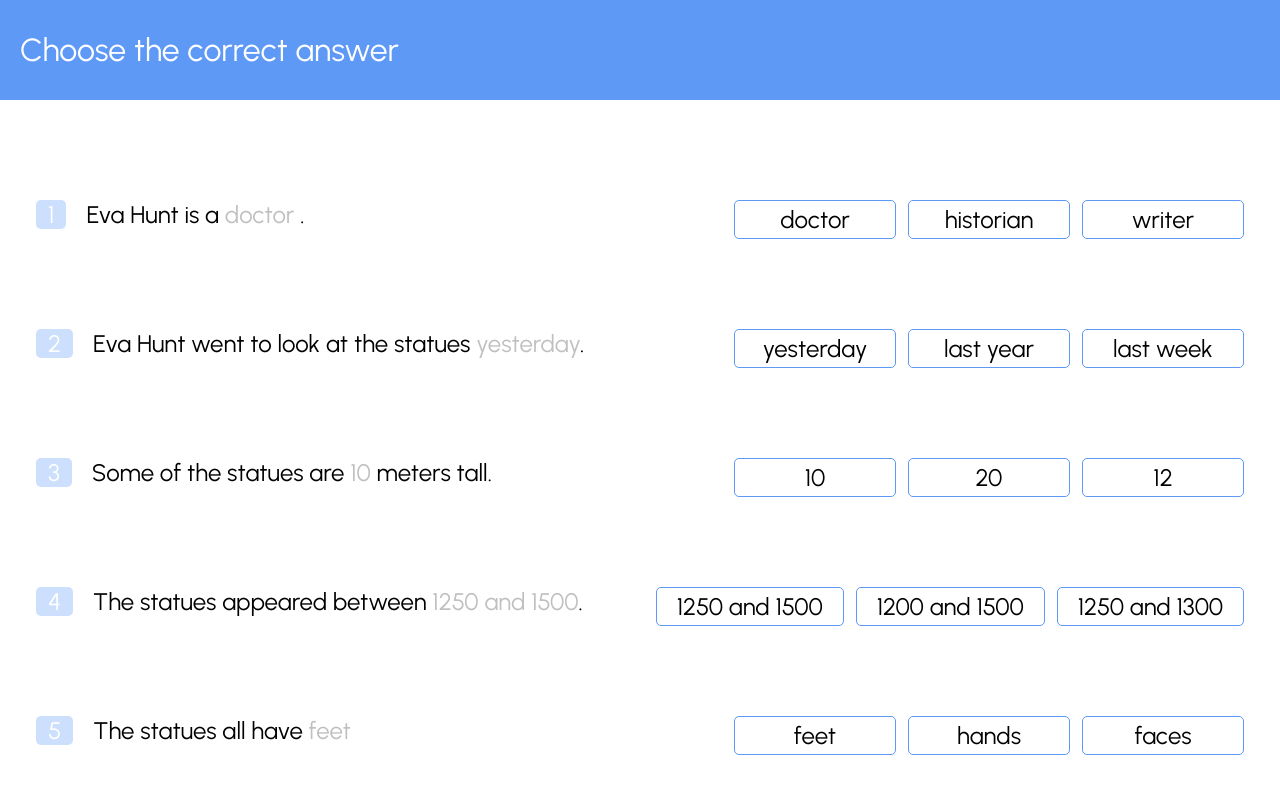
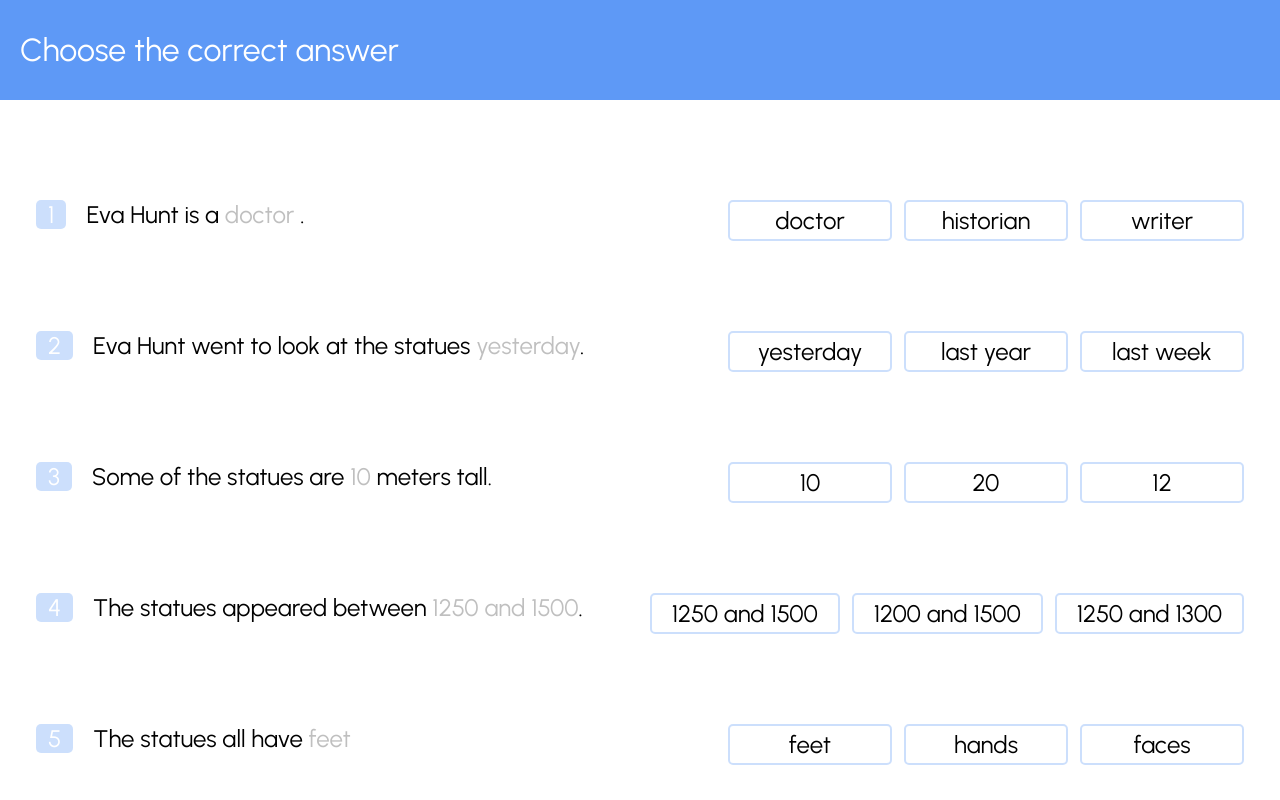
Before and after one commit to Divchata/project_one, a Next.js app in the folder frontend/: page / in a window 1280 px wide. Built offline with nearby package versions, Linux system fonts and the light colour scheme.

Commit message:
Change option border style

```diff
--- a/frontend/styles/style.css
+++ b/frontend/styles/style.css
@@ -35,7 +35,7 @@ main {
 }
 
 .option {
-    border: 1px solid var(--blue);
+    border: 2px solid var(--blue-50);
     display: inline-block;
     border-radius: 5px;
     padding: 4px 20px;
```
